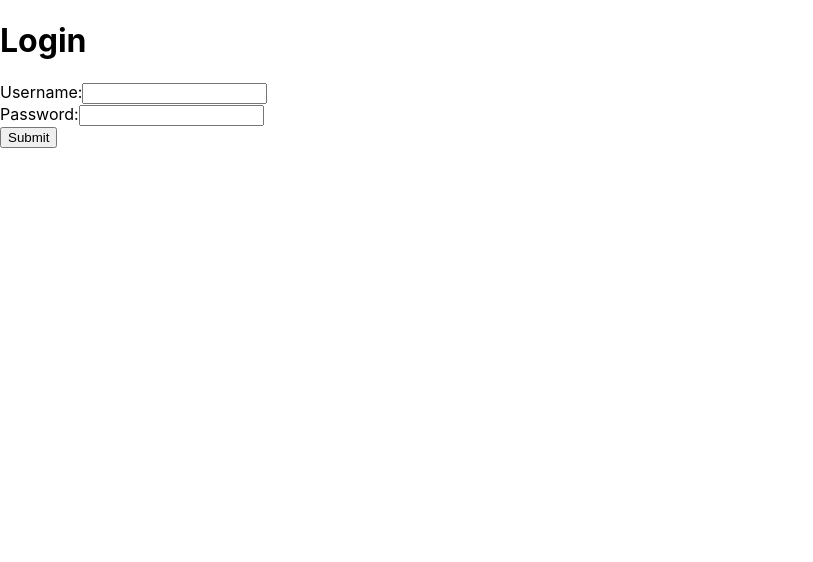
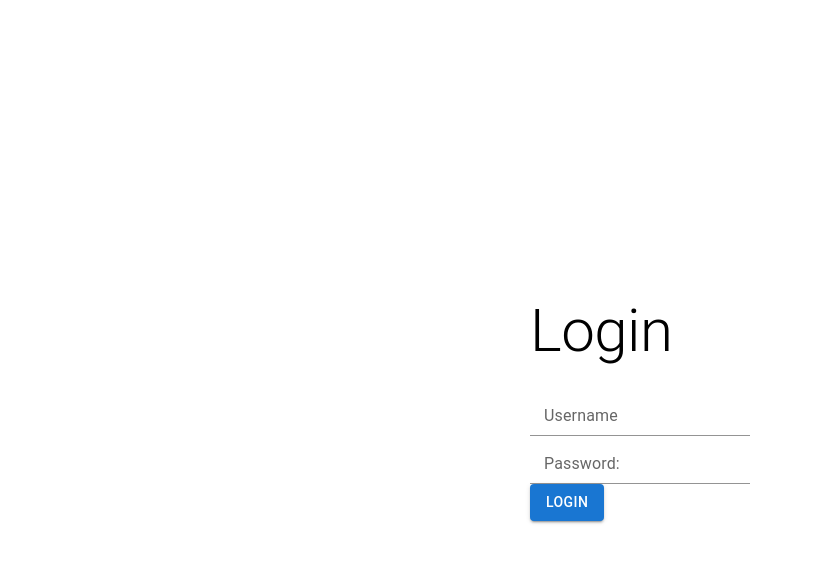
Before and after one commit to jackielongofvietnam/COS30049-Frontend, a React (Create React App) app: page / in a window 1280 px wide. Shown: the top 562 px of the page, without its empty margins (0-813 px from the left). Built offline with nearby package versions, Linux system fonts and the light colour scheme; no server answers.

Commit message:
added styles to login + fixed history page bug + constant qol updates

```diff
--- a/src/components/APIGateway.js
+++ b/src/components/APIGateway.js
@@ -1,9 +1,10 @@
 import React from 'react';
+const DOMAIN_URL = "http://localhost:5000";
 
 class APIGateway extends React.Component{
     static AnalyzeSOLFile = async (file) => {
         try{
-            const response = await fetch("http://localhost:5000/api/audit",{
+            const response = await fetch(DOMAIN_URL + "/api/audit",{
                 method: 'POST',
                 headers: {
                     "Content-Type": 'application/json',
@@ -27,7 +28,7 @@ class APIGateway extends React.Component{
 
     static GetAuditHistory = async (search_param) => {
         try{
-            const response = await fetch(`http://localhost:5000/api/audit-history?search=${search_param}`,{
+            const response = await fetch(DOMAIN_URL + `/api/audit-history?search=${search_param}`,{
                 method: 'GET',
                 headers: {
                     "Authorization": localStorage.getItem('token')
@@ -49,7 +50,7 @@ class APIGateway extends React.Component{
 
     static Login = async (user_name, password) => {
         try {
-            const response = await fetch("http://localhost:5000/api/login", {
+            const response = await fetch(DOMAIN_URL + "/api/login", {
               method: "POST",
               headers: {
                 "Content-Type": "application/json"
--- a/src/views/App.js
+++ b/src/views/App.js
@@ -1,4 +1,4 @@
-import React, { useEffect, useState } from 'react';
+import React, { useState } from 'react';
 import UploadForm from './UploadForm';
 import HistoryPage from './HistoryPage';
 import AppBar from '@mui/material/AppBar';
@@ -17,13 +17,13 @@ function App() {
   const [currentPage, setCurrentPage] = useState('upload');
   const [mainHistoryArray, setMainHistoryArray] = useState();
 
-  useEffect(() => {
-    async function fetchData() {
-      const array = await APIGateway.GetAuditHistory("");
-      setMainHistoryArray(array);
-    }
-    fetchData();
-  }, []);
+  // useEffect(() => {
+  //   async function fetchData() {
+  //     const array = await APIGateway.GetAuditHistory("");
+  //     setMainHistoryArray(array);
+  //   }
+  //   fetchData();
+  // }, []);
 
 
   // this function handles appending file info to the upload history array
@@ -38,9 +38,9 @@ function App() {
   }
 
   const handleLogIn = () => {
-    // localStorage.setItem('user_name', )
     setLoggedIn(true);
     setCookie('loggedIn', true, { path: '/' })
+    handleNavigation('upload');
   };
 
   const logout = async () => {
@@ -63,6 +63,10 @@ function App() {
 
   const handleNavigation = (page) => {
     setCurrentPage(page);
+
+    if (page === 'history') {
+      handleSubmit();
+    }
   };
 
   if (loggedIn){
--- a/src/views/HistoryPage.js
+++ b/src/views/HistoryPage.js
@@ -1,10 +1,9 @@
 import React, { useState } from 'react';
-import { Box, Tab } from '@mui/material';
+import { Box } from '@mui/material';
 import { styled } from '@mui/material/styles';
 import Table from '@mui/material/Table';
 import TableBody from '@mui/material/TableBody';
 import TableCell, { tableCellClasses } from '@mui/material/TableCell';
-import TableContainer from '@mui/material/TableContainer';
 import Grid from '@mui/material/Grid';
 import TableHead from '@mui/material/TableHead';
 import TableRow from '@mui/material/TableRow';
@@ -34,6 +33,7 @@ const StyledTableRow = styled(TableRow)(({ theme }) => ({
 const IssueColor = { color: 'red'};
 const SuggestionColor = {color: 'green'};
 
+// main page section
 function HistoryPage({ historyArray, onParamPass }) {
   const [param, setParam] = useState('');
   var array = [];
@@ -41,9 +41,14 @@ function HistoryPage({ historyArray, onParamPass }) {
     array = [...historyArray];
   }
 
-  const handleSearchInput = (event) => {
+  const handleSearchInputChange = (event) => {
     setParam(event.target.value);
-    onParamPass(param);
+  };
+
+  const handleSearch = (event) => {
+    if (event.key === 'Enter'){
+      onParamPass(param);
+    }
   }
 
   return (
@@ -54,7 +59,11 @@ function HistoryPage({ historyArray, onParamPass }) {
             <h2>Audit history</h2>
             <Box sx={{ display: 'flex',  alignItems: 'center', p: 2 }}>
               <AccountCircleIcon sx={{ color: 'action.active', mr: 1, my: 0.5 }} />
-              <TextField id="search_filename" label="Search filename" variant="filled" value={param} onChange={handleSearchInput} />
+              <TextField id="search_filename" label="Search filename" variant="filled"
+              value={param}
+              onChange={handleSearchInputChange}
+              onKeyDown={handleSearch}
+              />
             </Box>
           </Grid>
         </Grid>
--- a/src/views/Login.js
+++ b/src/views/Login.js
@@ -1,10 +1,21 @@
 import React, { useState } from "react";
+import { Box, FormControl } from '@mui/material';
+import Button from '@mui/material/Button';
+import Input from '@mui/material/Input';
+import InputLabel from '@mui/material/InputLabel';
+import Typography from '@mui/material/Typography';
 import APIGateway from "../components/APIGateway";
+
+const styleCenter = {
+    display: 'flex',
+    justifyContent: 'center',
+    alignItems: 'center',
+    minHeight: '100vh',
+};
 
 const Login = ( {LogInSuccess} ) => {
   const [user_name, setUsername] = useState("");
   const [password, setPassword] = useState("");
-
 
   const handleUsernameChange = (e) => {
     setUsername(e.target.value);
@@ -27,30 +38,35 @@ const Login = ( {LogInSuccess} ) => {
   };
 
   return (
-    <div>
-      <h1>Login</h1>
+    <Box style={styleCenter} padding={1}>
       <form onSubmit={handleLogin}>
-        <div>
-          <label>Username:</label>
-          <input
+        <Typography variant="h2" gutterBottom>Login</Typography>
+          <Box>
+            <FormControl>
+              <InputLabel htmlFor="user_name">Username</InputLabel>
+              <Input
+                id="user_name"
                 type="text"
                 value={user_name}
                 onChange={handleUsernameChange}
               />
-        </div>
-        <div>
-          <label>Password:</label>
-          <input
+            </FormControl>
+          </Box>
+          <Box>
+          <FormControl>
+              <InputLabel htmlFor="password">Password:</InputLabel>
+              <Input
+                id="password"
                 type="password"
                 value={password}
                 onChange={handlePasswordChange}
               />
-        </div>
-        <div>
-          <button type="submit">Submit</button>
-        </div>
+            </FormControl>
+          </Box>
+
+        <Button variant="contained" type="submit">Login</Button>
       </form>
-    </div>
+    </Box>
   );
 };
 
```
Lines whose indentation alone changed are shown as unchanged.
